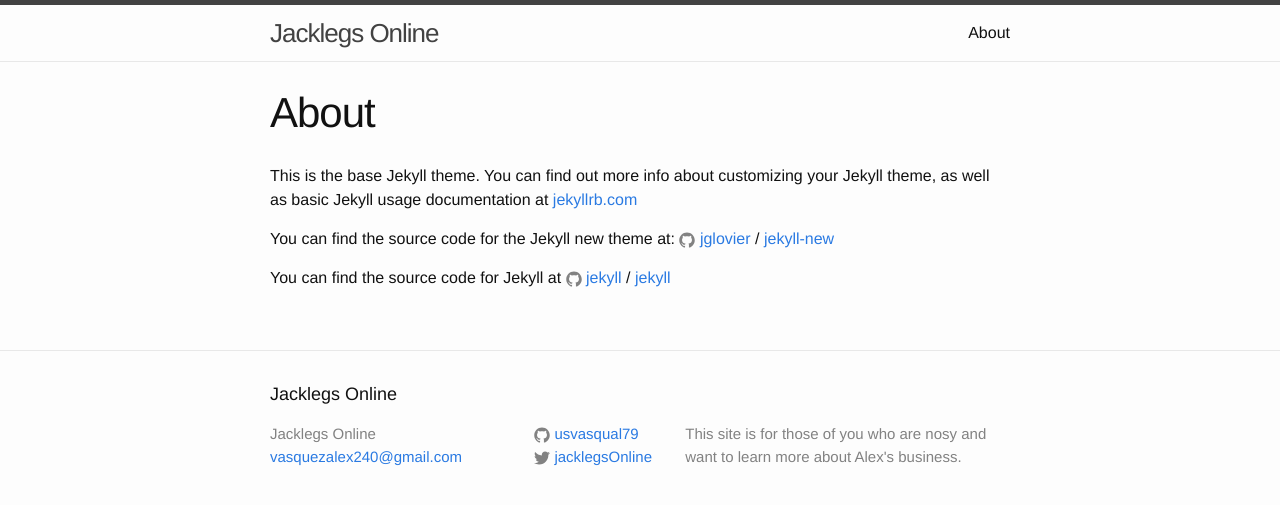
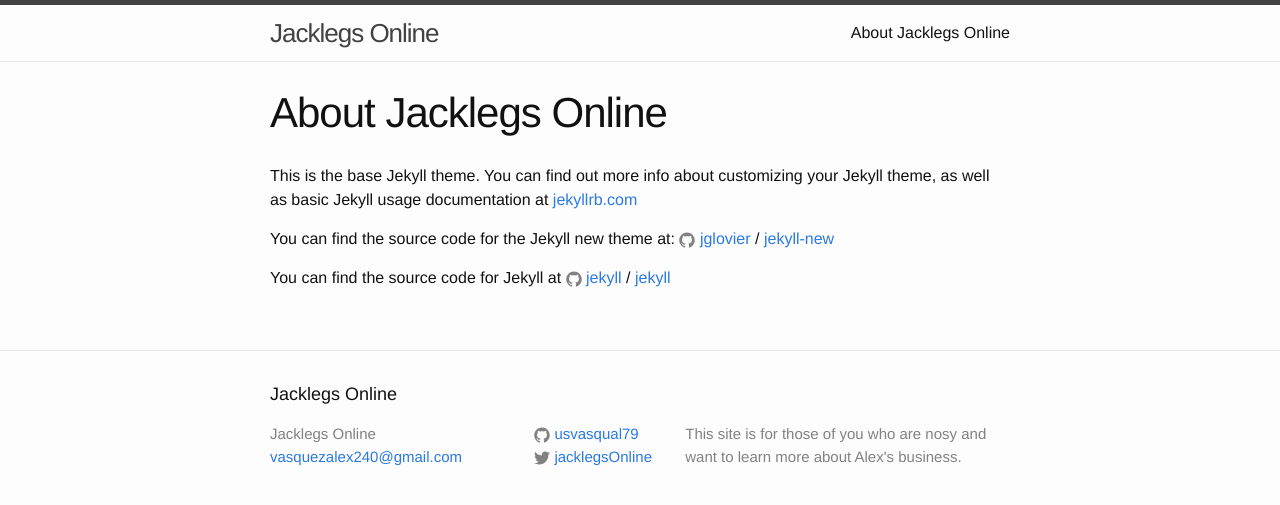
Before and after one commit to usvasqual79/usvasqual79.github.io, a Jekyll site: the page built from about.md, in a window 1280 px wide. Shown: the top 505 px of the page. Built offline with Jekyll 4.4.1, drawn with Linux system fonts in a browser that asks for light colours.

Commit message:
Update about.md

```diff
--- a/about.md
+++ b/about.md
@@ -1,7 +1,7 @@
 ---
 layout: page
-title: About
-permalink: /about Jacklegs Online/
+title: About Jacklegs Online
+permalink: /about/
 ---
 
 This is the base Jekyll theme. You can find out more info about customizing your Jekyll theme, as well as basic Jekyll usage documentation at [jekyllrb.com](http://jekyllrb.com/)
```
